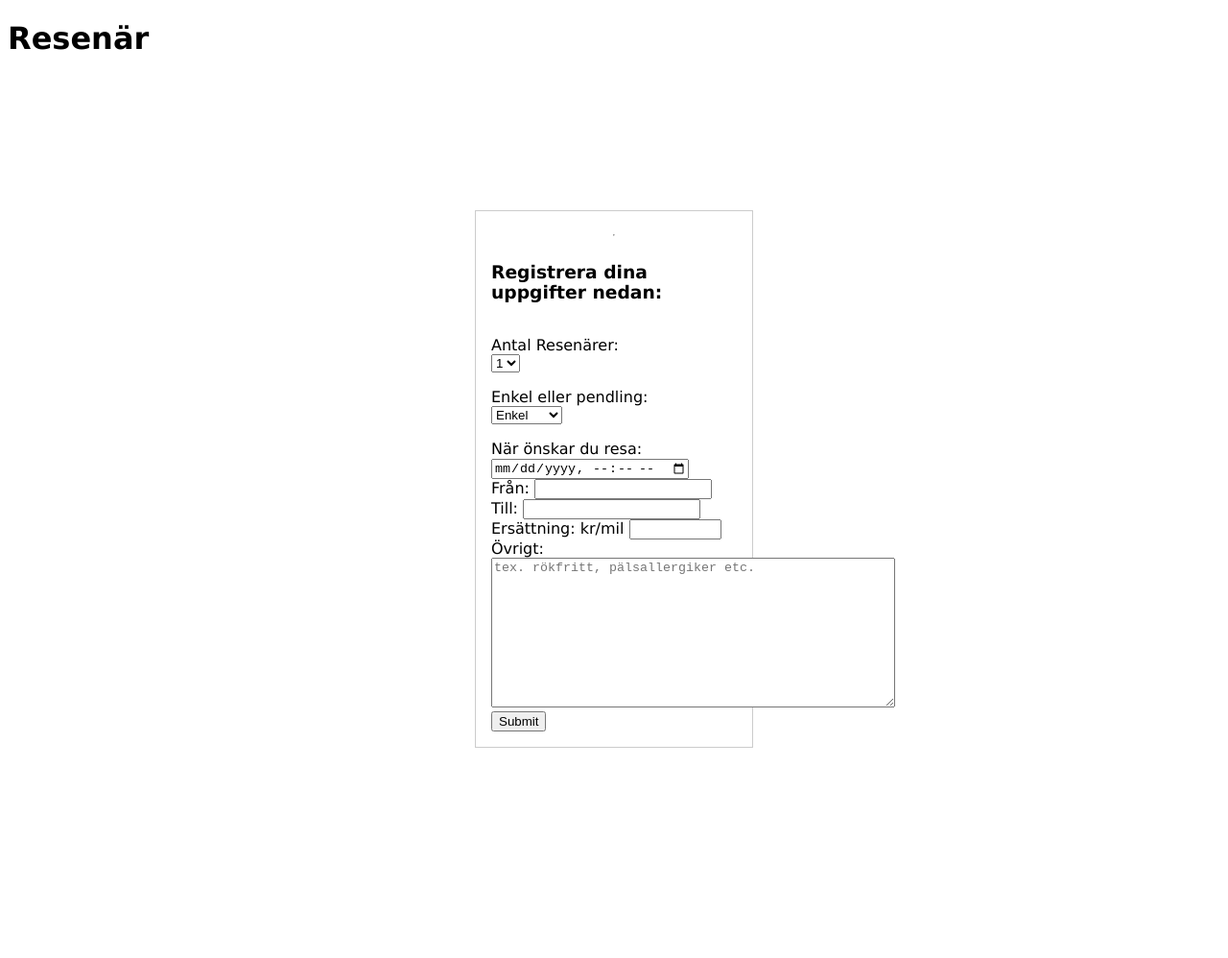
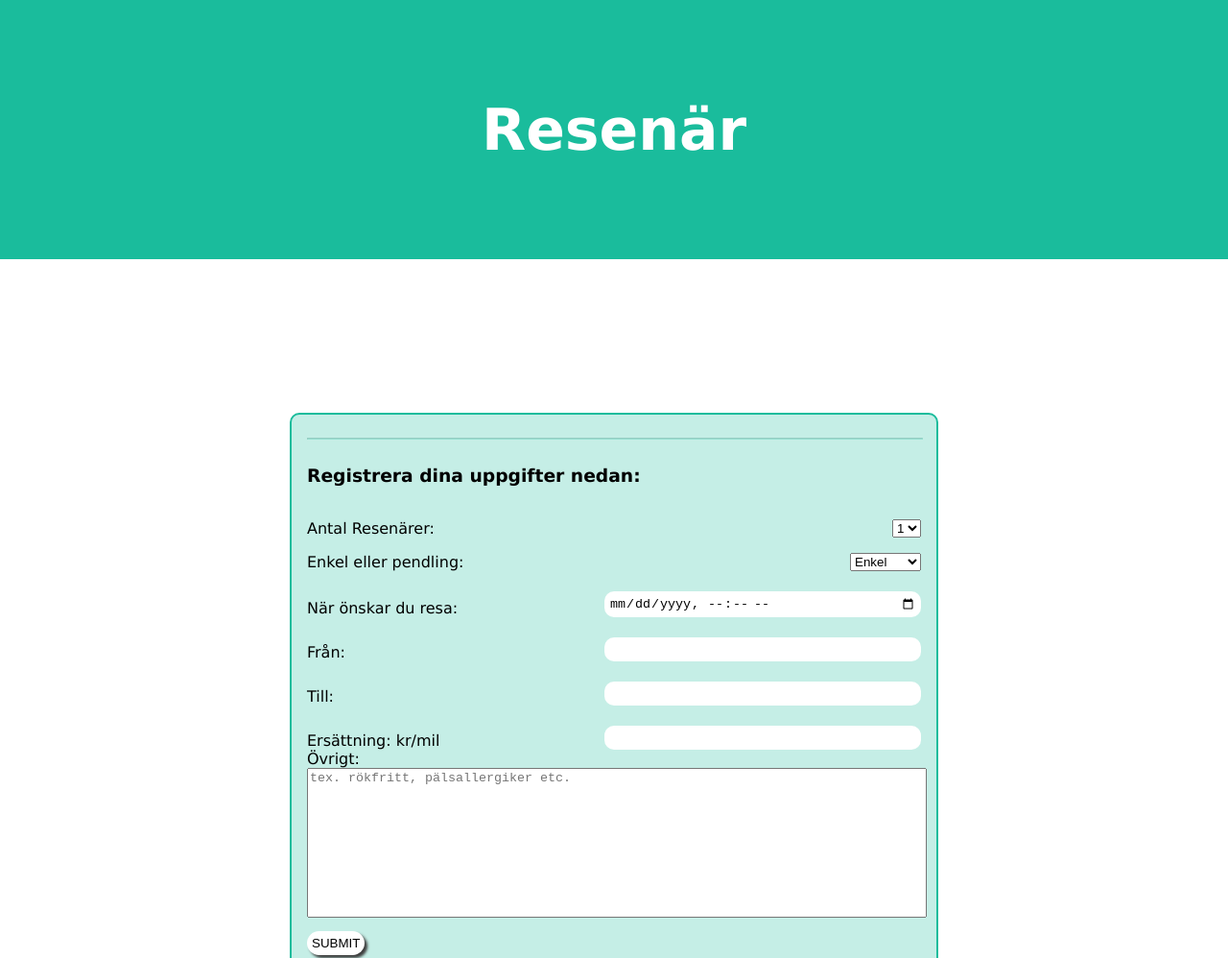
Before and after one commit to 0h4y/samakning, a website: page resenar.html in a window 1280 px wide. Shown: the top 998 px of the page at 96% size. Before the commit the page ends 939 px from the top, so only its background shows below. Drawn offline with Linux system fonts and the light colour scheme.

Commit message:
CSS på resenar

```diff
--- a/src/resenar.css
+++ b/src/resenar.css
@@ -1,12 +1,49 @@
 body{
     font-family: Verdana, Geneva, Tahoma, sans-serif;
+    width: 100%;
+    margin: 0;
 }
+.header {
+    margin: 0;
+    padding: 60px;
+    text-align: center;
+    background: #1abc9c;
+    color: white;
+    font-size: 30px;
+  }
+
+
+  label {
+    display: flex;
+    justify-content: space-between;
+    align-items: flex-end;
+    width: 100%;
+  }
+
+
+  input[type=text], input[type=datetime-local], input[type=number]{
+    width: 50%;
+    border-radius: 10px;
+    border: none;
+    margin-top: 5px;
+    padding: 5px;
+    float: right;
+  }
+
+
+
 
 .formContainer{
-    width: 20vw;
+    display: flex;
+    background: #1abc9c40;
+    border-color: #1abc9c;
+    border-width: 2px;
+    border-style: solid;
+    border-radius: 10px;
+    width: 50%;
+    min-width: 235px;
     min-height: 30vh;
     margin:  10rem auto;
-    border: 1px solid #cccccc;
     padding: 1rem;
 }
 
@@ -14,6 +51,7 @@ body{
     display: flex;
     flex-direction: column;
     justify-content: space-between;
+    width: 100%;
 }
 
 .resForm label{
@@ -35,3 +73,37 @@ body{
     display: flex;
     flex-direction: column;
 }
+
+#friText {
+    max-width: 50%;
+    min-width: 100%;
+    resize: none;
+}
+input[type=submit] {
+    margin-top: 10px;
+    background-color: white;
+    text-transform: uppercase;
+    border: none;
+    padding: 5px;
+    box-shadow: 3px 3px 3px rgb(61, 61, 61);
+    transition: all 0.3s ease 0s;
+    border-radius: 15px;
+}
+
+input[type=submit]:hover{
+    background-color: #1abc9c;
+    cursor: pointer;
+    transform: translateY(-3px);
+  }
+
+hr {
+    display: flex;
+    width: 100%;
+    border-color: #1abc9c40;
+}
+.submitDiv{
+    display: flex;
+    justify-content: center;
+    flex-direction: row;
+    justify-content: center;
+}
```
